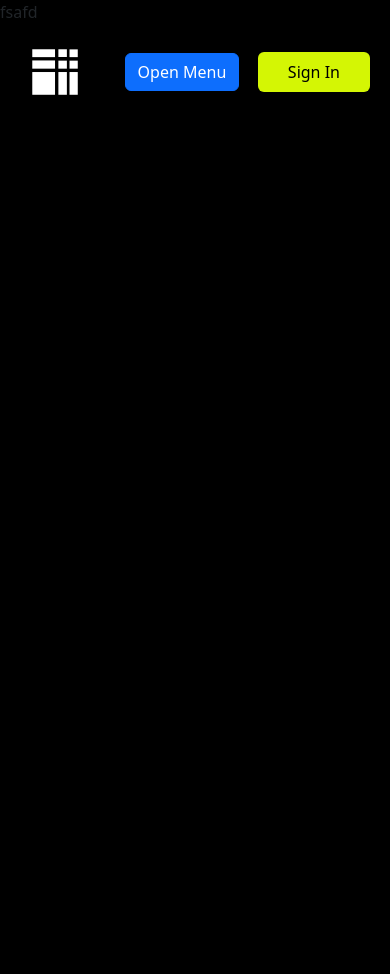
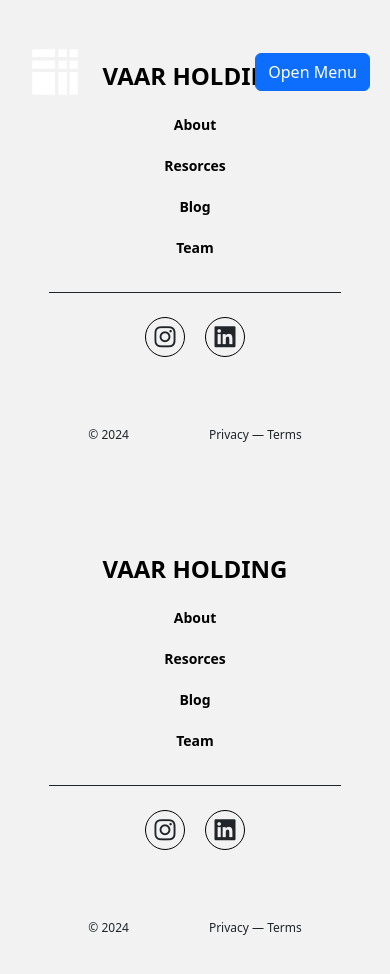
Before and after one commit to webtesting22/vaar, a React (Vite) app: page /footer in a window 390 px wide. Shown: the top 974 px of the page. Before the commit the page ends 844 px from the top, so only its background shows below. Built offline with nearby package versions, Linux system fonts and the light colour scheme.

Commit message:
footer ready and navigation bar also

```diff
--- a/src/App.jsx
+++ b/src/App.jsx
@@ -17,6 +17,7 @@ function App() {
 
 
         </Routes>
+        <Footer/>
       </Router>
 
   )
--- a/src/Components/Bestvalue/Bestvalue.css
+++ b/src/Components/Bestvalue/Bestvalue.css
@@ -170,8 +170,69 @@
 .section-padding{
     padding: 3rem 0rem;
 }
-.Infomation-cards .row .col-lg-4 div{
+.Infomation-cards .row .col-lg-6 div{
     background-color: white;
     padding: 20px 30px;
     margin: 20px 0px;
+    position: relative;
 }
+.Infomation-cards .row .col-lg-6 div h5{
+    font-weight: 700;
+}
+.Infomation-cards .row .col-lg-6 .read-more-btn span{
+    position: absolute;
+    background-color: #d6f60448;
+    height: 40px;
+    width: 30px;
+    border-radius: 20px;
+    left: -10px;
+    bottom: -10px;
+    transition: .5s;
+    color: black;
+}
+.Infomation-cards .row .col-lg-6 .read-more-btn a{
+    color: black;
+    z-index: 22;
+}
+.Infomation-cards .row .col-lg-6 .read-more-btn:hover a{
+    color: black;
+}
+.Infomation-cards .row .col-lg-6 .read-more-btn:hover span{
+    position: absolute;
+    background-color: #d6f60448;
+    height: 40px;
+    width: 100px;
+    border-radius: 20px;
+    left: -10px;
+    bottom: -10px;
+    color: black;
+    transition: .5s;
+}
+
+.parent-div{
+    position: relative;
+}
+.button-animation-without-absolute{
+    position: relative;
+}
+.button-animation-without-absolute span{
+    background-color: #d6f60428;
+    width: 20px;
+    height: 40px;
+    position: absolute;
+    bottom: -8px;
+    border-radius: 20px;
+    left: -10px;
+    transition: .5s;
+}
+
+.button-animation-without-absolute:hover span{
+    background-color: #d6f60428;
+    width: 100px;
+    height: 40px;
+    position: absolute;
+    bottom: -8px;
+    border-radius: 20px;
+    left: -10px;
+    transition: .5s;
+}
--- a/src/Components/Bestvalue/Bestvalue.jsx
+++ b/src/Components/Bestvalue/Bestvalue.jsx
@@ -45,10 +45,13 @@ function Bestvalue() {
                             <div className="col-lg-8 col-md-8" id='Owner_info-content'>
                                 <div className='inside-content2'>
                                     <div className='parent-div'>
-                                        <div>
+                                        <div style={{ position: "relative" }}>
                                             <span>Vidhi Kanaria</span>
                                             <h1>Beyond the Walls: Keeping Up the Potential with Real Estate Management</h1>
-                                            <a href="">Read More</a>
+                                            <div className='button-animation-without-absolute p-0'>
+                                                <a href="">Read More</a>
+                                                <span className='m-0'></span>
+                                            </div>
                                         </div>
                                     </div>
 
@@ -61,11 +64,16 @@ function Bestvalue() {
                     <div className='Infomation-cards'>
                         <div className="row m-auto">
                             {BestValueCardsData.map((item, index) => (
-                                <div className="col-lg-4 col-md-6">
-                                        <div>
-                                            <h5>{item.title}</h5>
-                                            <p>{item.description}</p>
+                                <div className="col-lg-6 col-md-6">
+                                    <div>
+                                        <h5>{item.title}</h5>
+                                        <p>{item.description}</p>
+                                        <br />
+                                        <div className='m-0 p-0 read-more-btn'>
+                                            <a href="">Read More</a>
+                                            <span></span>
                                         </div>
+                                    </div>
                                 </div>
 
                             ))}
--- /dev/null
+++ b/src/Components/Footer/Footer.css
@@ -0,0 +1,99 @@
+#Footer {
+    background-color: #F2F2F2;
+}
+
+#Footer .top-menu {
+    display: flex;
+    justify-content: space-evenly;
+    align-items: center;
+}
+
+#Footer .top-menu a {
+    color: rgb(0, 0, 0);
+    font-weight: 600;
+    font-size: 14px;
+}
+
+#Footer .top-menu a:nth-child(3) {
+    font-size: 24px;
+}
+
+#Footer .top-menu a:nth-child(4),
+#Footer .top-menu a:nth-child(5) {
+    display: none;
+}
+
+#Footer .top-menu a:nth-child(1),
+#Footer .top-menu a:nth-child(2) {
+    display: block;
+}
+
+#Footer .social-icons-btn {
+    display: flex;
+    justify-content: center;
+    align-items: center;
+}
+
+#Footer .social-icons-btn span i {
+    font-size: 28px;
+    margin: 0px 10px;
+    border: 1px solid black;
+    border-radius: 50%;
+    padding: 5px;
+    transition: .5s;
+}
+
+#Footer .social-icons-btn span i:hover {
+    font-size: 28px;
+    margin: 0px 10px;
+    border: 1px solid transparent;
+    color: #D4F604;
+    border-radius: 50%;
+    padding: 5px;
+    background-color: black;
+    transition: .5s;
+    cursor: pointer;
+}
+
+.slitely-padding {
+    padding: 2rem 0rem;
+}
+
+#Footer .copyright-text {
+    text-align: center;
+}
+
+#Footer .copyright-text span {
+    margin: 0px 40px;
+    font-size: 12px;
+}
+
+#Footer hr {
+    width: 80%;
+    margin: auto;
+    opacity: 1;
+}
+
+@media (max-width:700px) {
+
+    #Footer .top-menu a:nth-child(4),
+    #Footer .top-menu a:nth-child(5) {
+        display: block;
+    }
+
+    #Footer .top-menu a:nth-child(1),
+    #Footer .top-menu a:nth-child(2) {
+        display: none;
+    }
+    .top-menu{
+        display: flex;
+        flex-direction: column;
+    }
+    #Footer .top-menu a {
+        color: rgb(0, 0, 0);
+        font-weight: 600;
+        font-size: 14px;
+        margin: 10px 0px;
+    }
+
+}
--- a/src/Components/Footer/Footer.jsx
+++ b/src/Components/Footer/Footer.jsx
@@ -1,10 +1,37 @@
 import React from 'react';
-
+import "./Footer.css"
 function Footer() {
     return (
-        <div>
-            fsafd
-        </div>
+        <>
+            <section id='Footer'>
+                <div className='container'>
+                    <div className='top-menu'>
+                        <a href="">About</a>
+                        <a href="">Resorces</a>
+                        <a href="">VAAR HOLDING</a>
+                        <a href="">About</a>
+                        <a href="">Resorces</a>
+                        <a href="">Blog</a>
+                        <a href="">Team</a>
+                    </div>
+                    <br />
+                    <hr />
+                    <br />
+                    <div className='social-icons-btn'>
+                        <span><i class='bx bxl-instagram'></i></span>
+                        <span><i class='bx bxl-linkedin-square' ></i></span>
+
+                    </div>
+
+                    <div className="slitely-padding"></div>
+                    <div className='copyright-text'>
+                        <span>© 2024</span>
+                        <span>Privacy — Terms</span>
+
+                    </div>
+                </div>
+            </section>
+        </>
     )
 }
 
--- a/src/Components/Home/Home.jsx
+++ b/src/Components/Home/Home.jsx
@@ -6,6 +6,7 @@ import homeCard from "../pictures/home-card-img.png"
 import Founder from '../Founder/Founder';
 import Guide from '../Guide/Guide';
 import Bestvalue from '../Bestvalue/Bestvalue';
+import SignupSection from '../SignUp/SignupSection';
 function Home() {
     return (
         <>
@@ -129,6 +130,7 @@ function Home() {
             <Founder/>
             <Guide/>
             <Bestvalue/>
+            <SignupSection/>
 
         </>
     )
--- a/src/Components/Navigation/Navigation.css
+++ b/src/Components/Navigation/Navigation.css
@@ -55,3 +55,8 @@
     color: rgb(0, 0, 0);
     text-decoration: none;
   }
+  @media (max-width:780px){
+    .sign-in-container{
+      display: none;
+    }
+  }
--- a/src/Components/Navigation/Navigation.jsx
+++ b/src/Components/Navigation/Navigation.jsx
@@ -1,4 +1,4 @@
-import React, { useState,useEffect } from 'react';
+import React, { useState, useEffect } from 'react';
 import { Link } from "react-router-dom";
 import Button from 'react-bootstrap/Button';
 import Offcanvas from 'react-bootstrap/Offcanvas';
@@ -83,7 +83,7 @@ function Navigation() {
                         </Offcanvas.Body>
                     </Offcanvas>
                 </div>
-            <div>
+                <div className='sign-in-container'>
                     <Button className='sign-in-btn'>Sign In</Button>
                 </div>
             </div>
--- /dev/null
+++ b/src/Components/SignUp/Signup.css
@@ -0,0 +1,24 @@
+.Sign-up-btns .col-lg-6 {
+    display: flex;
+    justify-content: center;
+    align-items: center;
+}
+.Sign-up-btns .col-lg-6 a{
+    margin: 0px 20px;
+    padding: 8px 30px;
+    border-radius: 5px;
+    color: black;
+}
+.Sign-up-btns .col-lg-6 a:nth-child(1){
+    background-color: #D4F604;
+}
+.Sign-up-btns .col-lg-6 a:nth-child(2){
+    border: 1px solid black;
+    background-color: transparent;
+    transition: .5s;
+}
+.Sign-up-btns .col-lg-6 a:nth-child(2):hover{
+    background-color: #D4F604;
+    border: 1px solid transparent;
+    transition: .5s;
+}
--- /dev/null
+++ b/src/Components/SignUp/SignupSection.jsx
@@ -0,0 +1,30 @@
+import React from 'react';
+import "./Signup.css"
+
+function SignupSection() {
+    return (
+        <>
+            <section className='bg-white Sign-up-btns'>
+                <div className="container">
+                    <div className="row m-auto">
+                        <div className="col-lg-6">
+                            <div>
+                                <h2><b>Ready to get started?</b></h2>
+                                <span>Sign up or contact us</span>
+                            </div>
+                        </div>
+                        <div className="col-lg-6">
+                            <div>
+                                <a href="">Sign Up</a>
+                                <a href="">Contact Us</a>
+                            </div>
+                        </div>
+                    </div>
+                </div>
+
+            </section>
+        </>
+    );
+}
+
+export default SignupSection;
--- a/src/Components/globalcontent.css
+++ b/src/Components/globalcontent.css
@@ -13,3 +13,6 @@
 section{
     padding: 3rem 0rem;
 }
+a{
+    text-decoration: none;
+}
```
Lines whose indentation alone changed are shown as unchanged.
